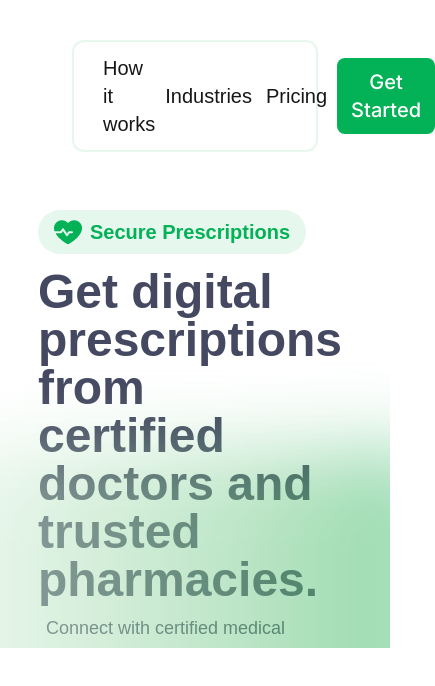
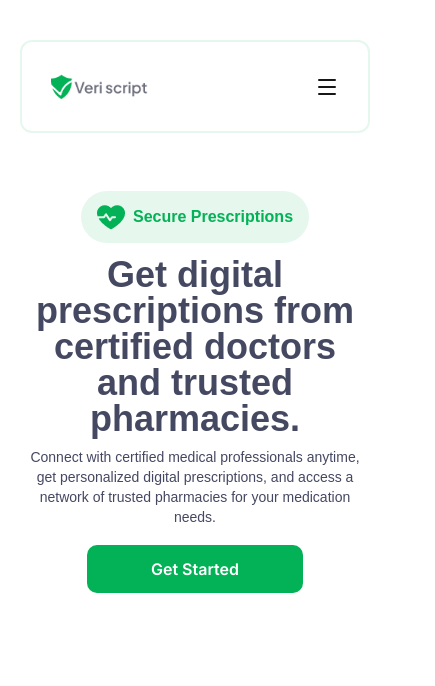
Before and after one commit to greydev28/Veriscript, a Next.js app: page / in a window 390 px wide. Shown: the top 686 px of the page, 435 px wide, since content can reach past the window. Built offline with nearby package versions, Linux system fonts and the light colour scheme.

Commit message:
changes made and responsiveness added

```diff
--- a/src/app/layout.tsx
+++ b/src/app/layout.tsx
@@ -12,7 +12,7 @@ const inter = Inter({
 // Load Google Font (example: plus jakarta sans)
 const plusJakarta = Plus_Jakarta_Sans({
   subsets: ["latin"],
-  weight: ["400", "500", "600", "700"],
+  weight: ["200", "300", "400", "500", "600", "700", "800"],
   variable: "--font-plus-jakarta",
 });
 
--- a/src/app/page.tsx
+++ b/src/app/page.tsx
@@ -3,13 +3,14 @@ import Navbar from "../component/Navbar";
 
 export default function Home() {
   return (
-    <>
+    <section className=" overflow-hidden relative min-h-screen z-50 px-5">
       <Navbar />
 
-      <section className=" overflow-hidden relative h-full z-50 ">
-        <div className="max-w-7xl mx-[72px] flex justify-center items-center ">
-          <div className="absolute  top-[60%]  right-[-50px] h-[600px] blur-2xl opacity-50 w-[600px]  bg-gradient-to-l from-[#03B156] to-white z-0" />
-          <div className=" max-w-[600px] max-h-[380px] flex flex-col gap-2 my-[58px]">
+      <div className="max-w-7xl md:mx-[72px] flex justify-center items-center">
+        {/* bg-gradient */}
+        <div className="absolute top-[60%]  right-[-50px] h-[600px] blur-2xl opacity-50 w-[600px]  lg:bg-gradient-to-l from-[#03B156] to-white z-0" />
+
+        <div className="max-w-[600px] flex flex-col gap-2 my-[58px] max-lg:items-center max-lg:justify-center max-lg:text-center">
           <div className="h-[52px]  bg-[#e6f7ee]  flex justify-between items-center px-4 py-2 w-fit rounded-full gap-2 mb-1.5 font-plusJakarta">
             <Image
               src="/Vector.png"
@@ -17,16 +18,17 @@ export default function Home() {
               width={28}
               height={23.99}
             />
-              <span className="text-xl text-[var(--button-background)] font-semibold">
+            <span className="text-xl max-md:text-base text-[var(--button-background)] font-semibold text-nowrap">
               Secure Prescriptions
             </span>
           </div>
+
           <div>
-              <h1 className="font-bold  text-5xl  leading-none text-[#454861]">
+            <h1 className="font-bold text-5xl max-md:text-4xl  leading-none text-[#454861]">
               Get digital prescriptions from certified doctors and trusted
               pharmacies.
             </h1>
-              <p className="text-lg   my-2.5 text-[#454861] px-2">
+            <p className="text-lg max-md:text-sm my-2.5 text-[#454861] px-2 max-md:px-0">
               Connect with certified medical professionals anytime, get
               personalized digital prescriptions, and access a network of
               trusted pharmacies for your medication needs.
@@ -43,7 +45,8 @@ export default function Home() {
             </button>
           </div>
         </div>
-          <div className=" grid place-content-center z-50 mr-2.5 ">
+
+        <div className="mt-[60px] z-50  max-lg:hidden">
           <Image
             src="/image.png"
             alt="hero"
@@ -55,6 +58,5 @@ export default function Home() {
         </div>
       </div>
     </section>
-    </>
   );
 }
--- a/src/component/Navbar.tsx
+++ b/src/component/Navbar.tsx
@@ -1,7 +1,8 @@
+import { Menu } from "lucide-react";
 import Image from "next/image";
 export default function Navbar() {
   return (
-    <nav className="bg-white  mt-[40px] mx-[72px] z-50">
+    <nav className="bg-white mt-[40px] md:mx-[72px] z-50">
       <div className="max-w-7xl mx-auto px-[29px] py-[32px] flex justify-between items-center border-2 border-[#e6f7ee] rounded-xl">
         <div className="flex-1">
           <Image
@@ -12,7 +13,9 @@ export default function Navbar() {
             className="object-contain"
           />
         </div>
-        <ul className="flex justify-between items-center w-[536px] h-[44px] gap-[10px] text-xl font-medium  font-plusJakarta">
+
+        {/* desktop nav */}
+        <ul className="flex justify-between items-center w-[536px] h-[44px] gap-[10px] text-xl font-medium  font-plusJakarta max-lg:hidden">
           <li className="cursor-pointer hover:text-[var(--button-background)] transition">
             How it works
           </li>
@@ -35,6 +38,11 @@ export default function Navbar() {
             Get Started
           </button>
         </ul>
+
+        {/* mobile nav */}
+        <div className="hidden max-lg:block">
+          <Menu />
+        </div>
       </div>
     </nav>
   );
```
Also changed, not shown: 1 other file (tests, documents, lock files or other folders). Lines whose indentation alone changed are shown as unchanged.
